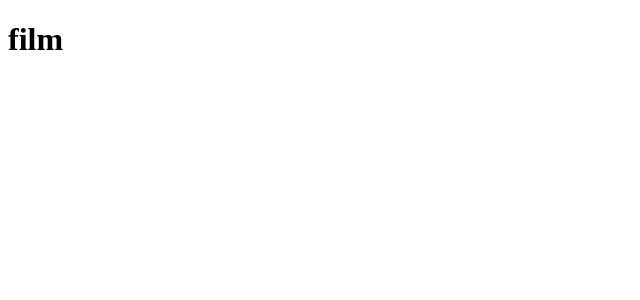
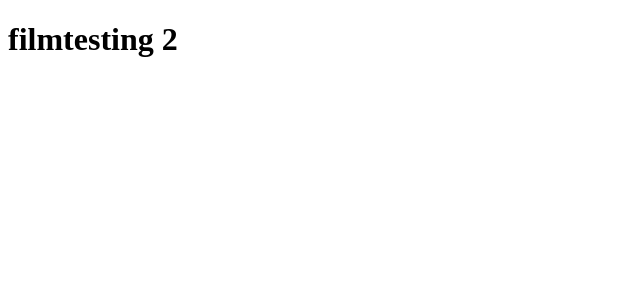
Before and after one commit to Liam-McKenna/capture, a React (Create React App) app: page / in a window 1280 px wide. Shown: the top 300 px of the page, without its empty margins (0-640 px from the left). Built offline with nearby package versions, Linux system fonts and the light colour scheme.

Commit message:
1. initial setup

```diff
--- a/src/App.js
+++ b/src/App.js
@@ -1,7 +1,7 @@
 function App() {
   return (
     <div className="App">
-      <h1>film</h1>
+      <h1>filmtesting 2</h1>
     </div>
   );
 }
```
